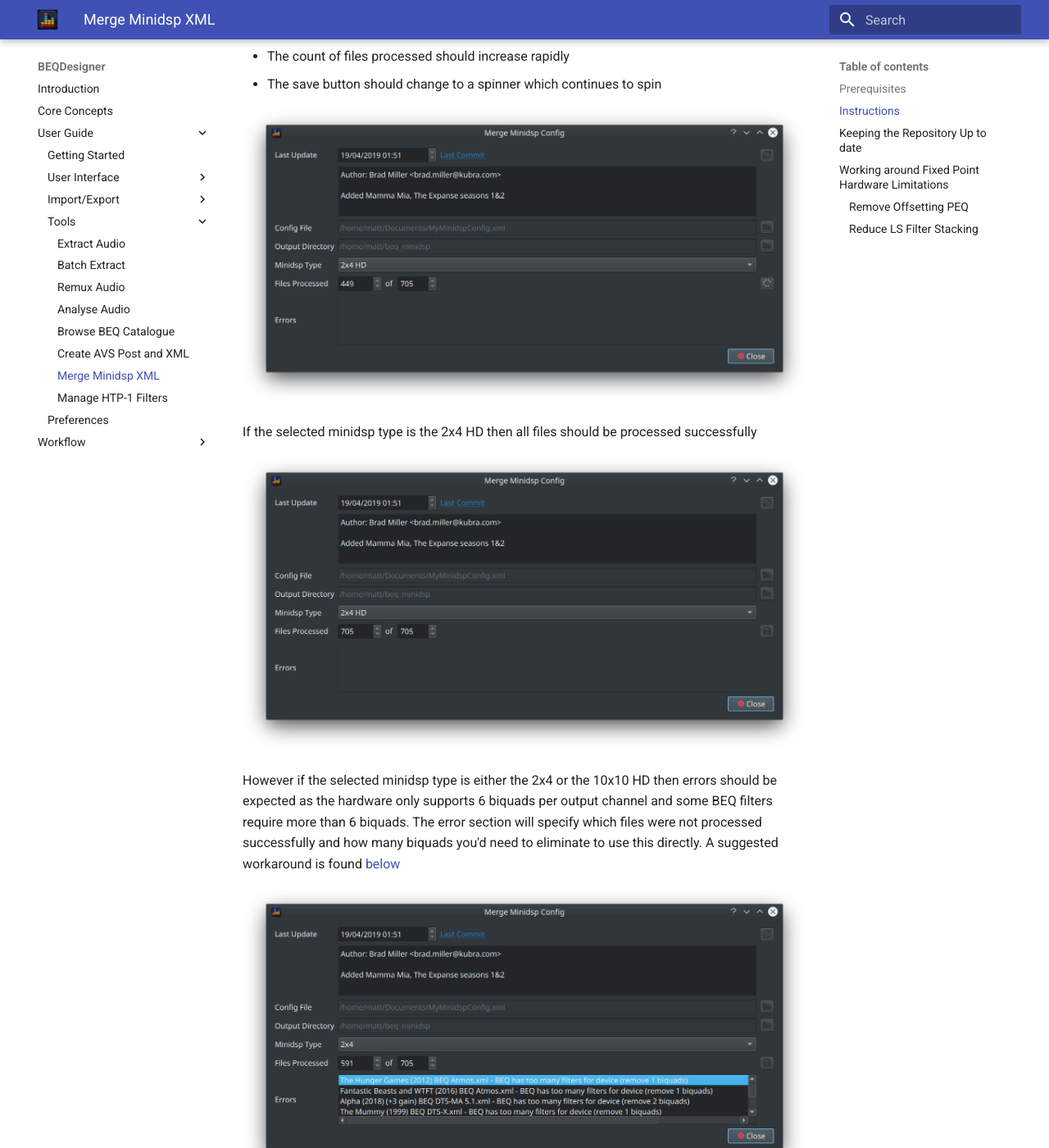
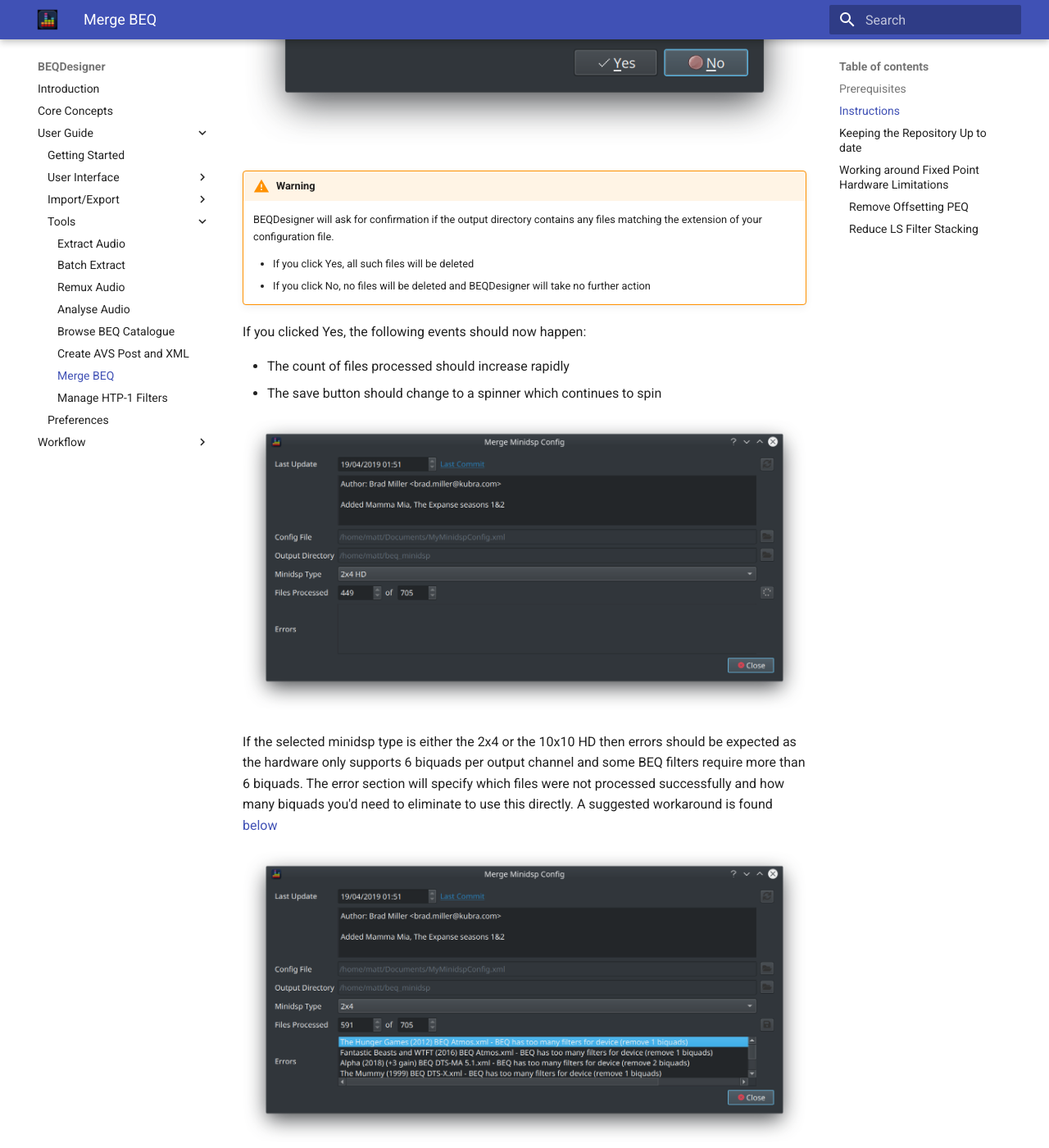
Before and after one commit to 3ll3d00d/beqdesigner, an MkDocs documentation site: the page built from docs/ui/merge_beq.md, in a window 1280 px wide and 1400 px high, scrolled down 2537 px. Shown: the whole window at 82% size. Built offline with MkDocs 1.6.1 and Material for MkDocs 9.7.7, drawn with Linux system fonts in a browser that asks for light colours; some of the changed text lies outside the part shown.

Commit message:
updated beq merge docs and make warning respect the config file extension of the selected dsp device

```diff
--- a/docs/ui/merge_minidsp_xml.md
+++ b/docs/ui/merge_beq.md
@@ -1,22 +1,25 @@
 BEQDesigner provides support for the most commonly used mechanism for applying BEQ filters
 
   1. the published filters which are curated by AVS community member [DesertDog](https://www.avsforum.com/forum/members/7429388-desertdog.html) via his [github repo](https://github.com/bmiller/miniDSPBEQ)
-  2. application of those filters to the minidsp hardware
+  2. application of those filters to supported hardware
 
 ### Prerequisites
 
-  1. You are using a supported minidsp device
-    * [2x4](https://www.minidsp.com/products/minidsp-in-a-box/minidsp-2x4) (either balanced or unbalanced)
-    * [2x4 HD](https://www.minidsp.com/products/minidsp-in-a-box/minidsp-2x4-hd)
-    * [10x10 HD](https://www.minidsp.com/products/minidsp-in-a-box/minidsp-10x10-hd)
-  2. You do not use the input EQ slots
-  3. You have exported your existing configuration via the minidsp UI to an XML file
+  1. You are using a supported device
+    * [Minidsp 2x4](https://www.minidsp.com/products/minidsp-in-a-box/minidsp-2x4) (either balanced or unbalanced)
+    * [Minidsp 2x4 HD](https://www.minidsp.com/products/minidsp-in-a-box/minidsp-2x4-hd)
+    * [Minidsp 10x10 HD](https://www.minidsp.com/products/minidsp-in-a-box/minidsp-10x10-hd)
+    * [Minidsp SHD](https://www.minidsp.com/products/streaming-hd-series/shd)
+    * [Minidsp 88BM](https://www.minidsp.com/products/dirac-series/ddrc-88bm)
+    * [Monoprice HTP-1](https://www.monoprice.com/product?p_id=37887)
+    * [JRiver Media Centre](https://jriver.com/) (v27.0.46 or higher)
+  2. You have exported your existing configuration to a file (XML for minidsp, json for HTP-1, dsp for JRiver)
 
 This function is not for you if you do not meet these requirements.
 
 ### Instructions
 
-Hit the `Tools > Merge MiniDSP XML` menu item or press `CTRL+X` to open the dialog.
+Hit the `Tools > Merge BEQ` menu item or press `CTRL+X` to open the dialog.
 
 On first use, the dialog will state that no filter files have been found and instruct you to hit the button.
 
@@ -32,16 +35,17 @@ Clicking the button will instruct BEQDesigner to connect to github and clone the
 
 Next
 
-* click the button next to the config file and pick your XML config file
+* click the button next to the config file and pick your config file
 * change the output directory as necessary
     * note that BEQDesigner will create a new directory in whichever directory you pick in order to try to avoid clashing with any existing files
-* pick your minidsp device from the dropdown
+* pick your device from the dropdown
+* pick the channels to which the BEQ filters will be written to
 * click the Save button (in the *Files Processed* row)
 
 ![Confirm](../img/merge_3.png)
 
 !!! warning
-    BEQDesigner will ask for confirmation if the output directory contains any files with the .xml extension.
+    BEQDesigner will ask for confirmation if the output directory contains any files matching the extension of your configuration file.
 
     * If you click Yes, all such files will be deleted
     * If you click No, no files will be deleted and BEQDesigner will take no further action
@@ -53,20 +57,20 @@ If you clicked Yes, the following events should now happen:
 
 ![In Progress](../img/merge_4.png)
 
-If the selected minidsp type is the 2x4 HD then all files should be processed successfully
+If the selected minidsp type is either the 2x4 or the 10x10 HD then errors should be expected as the hardware only supports 6 biquads per output channel and some BEQ filters require more than 6  biquads. The error section will specify which files were not processed successfully and how many biquads you'd need to eliminate to use this directly. A suggested workaround is found [below](#working-around-fixed-point-hardware-limitations)
+
+![NonHD](../img/merge_error.png)
+
+For other DSP device types, all files should be processed successfully
 
 ![Done](../img/merge_5.png)
-
-However if the selected minidsp type is either the 2x4 or the 10x10 HD then errors should be expected as the hardware only supports 6 biquads per output channel and some BEQ filters require more than 6  biquads. The error section will specify which files were not processed successfully and how many biquads you'd need to eliminate to use this directly. A suggested workaround is found [below](#working-around-fixed-point-hardware-limitations)
-
-![NonHD](../img/merge_error.png)
 
 !!! info
     If any other errors are encountered, raise an issue via [github issues](https://github.com/3ll3d00d/beqdesigner/issues) to discuss further
 
 ### Keeping the Repository Up to date
 
-BEQ community member [aron7awol](https://www.avsforum.com/forum/members/8588090-aron7awol.html) cranks out new filters at a rate of knots so the repository is regularly updated.
+The BEQ community cranks out new filters at a rate of knots so the repository is regularly updated.
 
 If more than 7 days have passed since the last commit found locally then BEQDesigner will prompt you to update your local copy
 
--- a/mkdocs.yml
+++ b/mkdocs.yml
@@ -35,7 +35,7 @@ nav:
         - 'Analyse Audio': ui/spectrum.md
         - 'Browse BEQ Catalogue': ui/catalogue.md
         - 'Create AVS Post and XML': ui/avs_post.md
-        - 'Merge Minidsp XML': ui/merge_minidsp_xml.md
+        - 'Merge BEQ': ui/merge_beq.md
         - 'Manage HTP-1 Filters': ui/manage_htp1.md
       - 'Preferences': ui/preferences.md
   - Workflow:
```
Also changed, not shown: docs/install.md (+1 -1 lines), docs/img/merge_1.png, docs/img/merge_2.png, 2 other files.
